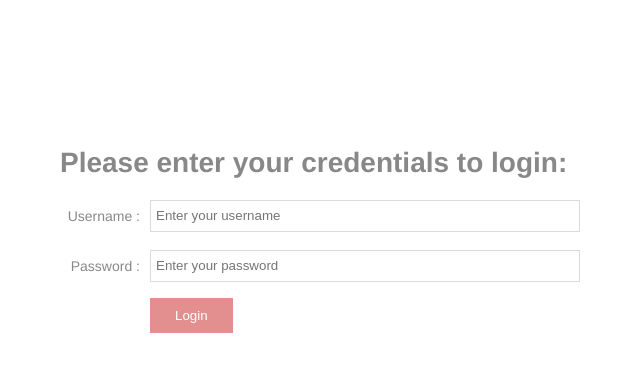
After one commit to apfigueiredo/korova-django, a Django app: page /login/ in a window 1280 px wide. The commit adds this page. Shown: the top 372 px of the page, without its empty margins (280-920 px from the left). Run offline with Django 3.2, Linux system fonts and the light colour scheme; parts of the project's set-up code (start-up, migrations or seed data) failed here and were passed over.

Commit message:
First templates for the web site (login, logout, index and list accounts)

```diff
--- a/src/korova_django/korova/admin.py
+++ b/src/korova_django/korova/admin.py
@@ -35,7 +35,7 @@ class ProfileInline(admin.StackedInline):
 
 
 class UserAdmin(UserAdmin):
-    inlines = ProfileInline
+    inlines = [ProfileInline]
 
 admin.site.unregister(User)
 admin.site.register(User, UserAdmin)
--- a/src/korova_django/korova/models.py
+++ b/src/korova_django/korova/models.py
@@ -120,8 +120,8 @@ class Profile(models.Model):
     def set_exchange_rate_provider(self, provider):
         self.exchange_rate_provider = provider
 
-    def create_book(self, start, end=None):
-        return Book.objects.create(start=start, end=end, profile=self)
+    def create_book(self, code, name, start, end=None):
+        return Book.objects.create(start=start, code=code, name=name, end=end, profile=self)
 
     def __unicode__(self):
         return self.name
--- a/src/korova_django/main/settings.py
+++ b/src/korova_django/main/settings.py
@@ -102,3 +102,6 @@ USE_TZ = True
 # https://docs.djangoproject.com/en/1.6/howto/static-files/
 
 STATIC_URL = '/static/'
+STATICFILES_DIRS = (
+    os.path.join(BASE_DIR, "static"),
+)
--- /dev/null
+++ b/src/korova_django/main/templates/website/login.html
@@ -0,0 +1,30 @@
+<!DOCTYPE html>
+<html>
+<head lang="en">
+    <meta charset="UTF-8">
+    <title>Korova Login Page</title>
+    <link href="/static/login.css" rel="stylesheet" type="text/css" />
+</head>
+<body>
+    <div id="header" class="header">
+        <h1>Please enter your credentials to login:</h1>
+    </div>
+    <div>
+        <form action="/perform_login/" method="post">
+            {% csrf_token %}
+            <label>
+                <span class="spanlabel">Username :</span>
+                <input type="text" name="username" id="username" class="loginfield" placeholder="Enter your username"/>
+            </label>
+            <label>
+                <span class="spanlabel">Password :</span>
+                <input type="password" name="password"  id="Password" class="loginfield" placeholder="Enter your password"/>
+            </label>
+            <label>
+                <span class="spanlabel">&nbsp;</span>
+                <input id="submit" type="submit" class="button" value="Login" />
+            </label>
+        </form>
+    </div>
+</body>
+</html>
--- a/src/korova_django/main/urls.py
+++ b/src/korova_django/main/urls.py
@@ -1,10 +1,15 @@
 from django.conf.urls import patterns, include, url
+from django.views.generic import TemplateView
 
 from django.contrib import admin
 admin.autodiscover()
 
 urlpatterns = patterns('',
     url(r'^$', 'main.views.index', name='index'),
+    url(r'^login/', TemplateView.as_view(template_name='website/login.html')),
+    url(r'^perform_login/', 'main.views.perform_login', name='perform_login'),
+    url(r'^perform_logout/', 'main.views.perform_logout', name='perform_logout'),
+    url(r'^list_accounts/', 'main.views.list_accounts', name='list_accounts'),
     url(r'^admin/', include(admin.site.urls)),
     url(r'^api/', include('api.urls'))
 )
--- /dev/null
+++ b/src/korova_django/static/login.css
@@ -0,0 +1,47 @@
+body {
+    display: block;
+    width: 600px;
+    margin-right: auto;
+    margin-left: auto;
+    padding: 20px 30px 20px 30px;
+    font: 14px 'Helvetica Neue', Helvetica, Arial, FreeSans, sans-serif;
+    color: #888;
+    text-shadow: 1px 1px 1px #FFF;
+    /* border:1px solid #DADADA;    */
+}
+
+.header {
+    padding-top: 100px;
+}
+
+.spanlabel {
+    float: left;
+    width: 80px;
+    text-align: right;
+    padding-right: 10px;
+    margin-top: 10px;
+    color: #888;
+}
+
+.loginfield {
+    border: 1px solid #DADADA;
+    color: #888;
+    height: 24px;
+    margin-bottom: 16px;
+    margin-right: 6px;
+    margin-top: 2px;
+    outline: 0 none;
+    padding: 3px 3px 3px 5px;
+    width: 70%;
+}
+
+label.infield {
+    cursor: text !important;
+}
+
+#submit {
+    background: #E48F8F;
+    border: none;
+    padding: 10px 25px 10px 25px;
+    color: #FFF;
+}
```
Also changed, not shown: src/korova_django/create_default_users.py (added, +15 -0 lines), src/korova_django/korova/tools.py (+11 -6 lines), src/korova_django/main/templates/website/index.html (+14 -2 lines), src/korova_django/main/templates/website/list_accounts.html (added, +19 -0 lines), src/korova_django/main/views.py (+37 -1 lines), 1 other file.
